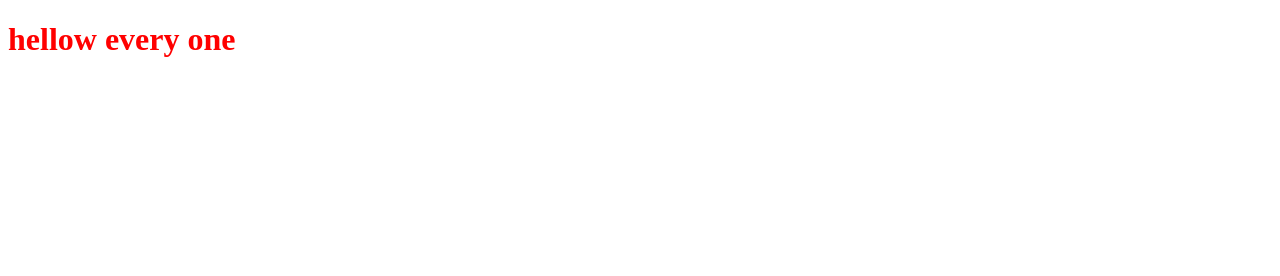
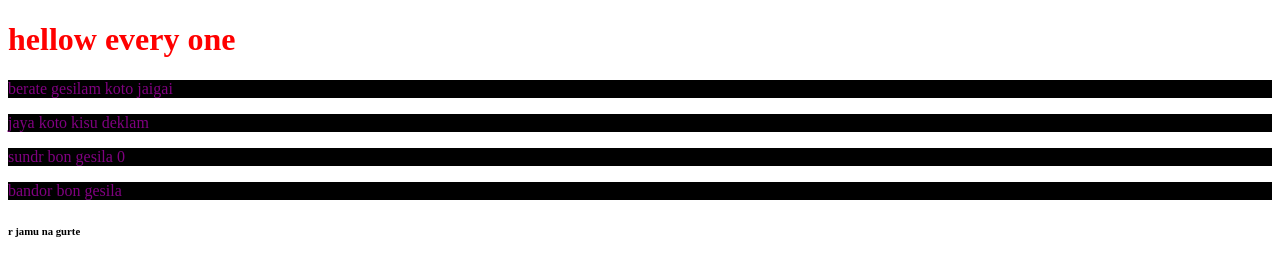
Before and after one commit to diptogoon/my-fourth-web, a plain HTML site: page index.html in a window 1280 px wide. Drawn offline with Linux system fonts and the light colour scheme.

Commit message:
mela kisu pari

```diff
--- a/index.html
+++ b/index.html
@@ -9,5 +9,14 @@
 </head>
 <body>
     <h1>hellow every one</h1>
+    <div>
+        <p>berate gesilam koto jaigai </p>
+        <P>jaya koto kisu deklam </P>
+    </div>
+    <div>
+        <p>sundr bon gesila 0</p>
+        <p>bandor bon gesila </p>
+         <h6>r jamu na gurte</h6>
+    </div>
 </body>
 </html>
--- a/style.css
+++ b/style.css
@@ -1,3 +1,7 @@
 h1{
     color: red;
 }
+p{
+    color: purple;
+    background-color: black;
+}
```
